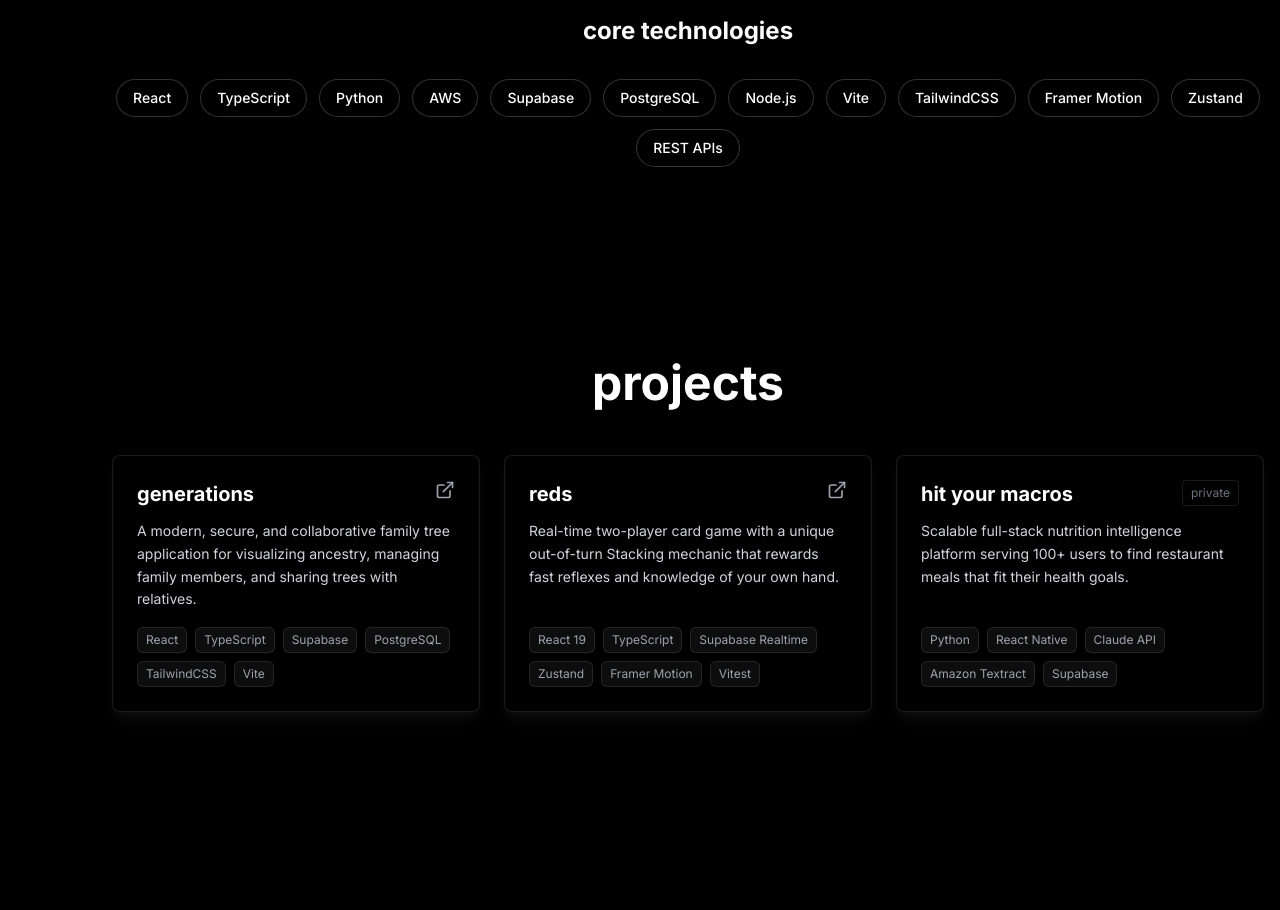
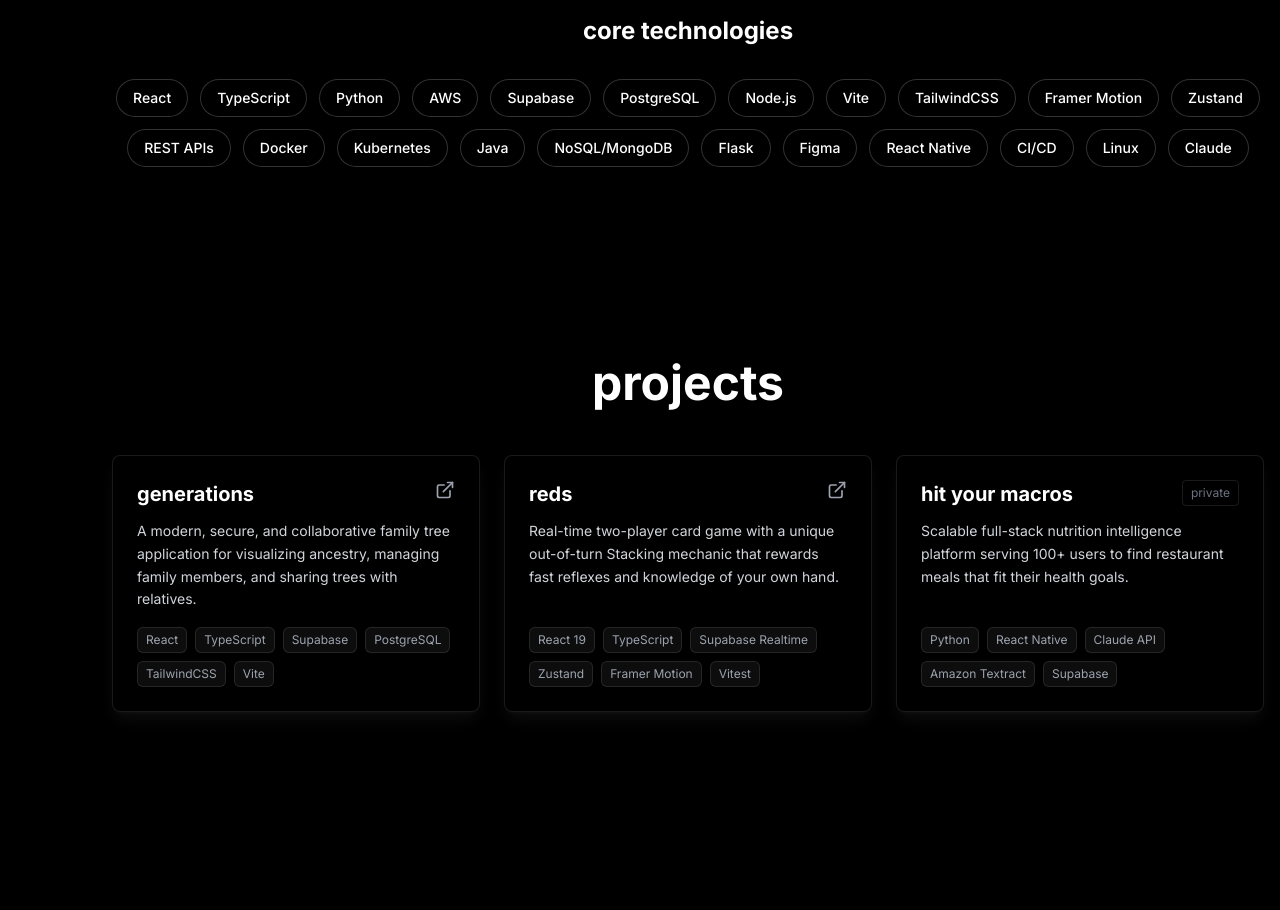
Before and after one commit to kpatell/kpatell.github.io, a React (Vite) app: page / in a window 1280 px wide. Shown: the part 1600-2510 px from the top of the page. Built offline with nearby package versions, Linux system fonts and the light colour scheme.

Commit message:
feat: add more core technologies (#7)

```diff
--- a/src/components/sections/AboutSection.tsx
+++ b/src/components/sections/AboutSection.tsx
@@ -5,6 +5,8 @@
 const techStack = [
   'React', 'TypeScript', 'Python', 'AWS', 'Supabase', 'PostgreSQL',
   'Node.js', 'Vite', 'TailwindCSS', 'Framer Motion', 'Zustand', 'REST APIs',
+  'Docker', 'Kubernetes', 'Java', 'NoSQL/MongoDB', 'Flask',
+  'Figma', 'React Native', 'CI/CD', 'Linux', 'Claude'
 ];
 
 export function AboutSection() {
```
Also changed, not shown: 1 other file (tests, documents, lock files or other folders).
